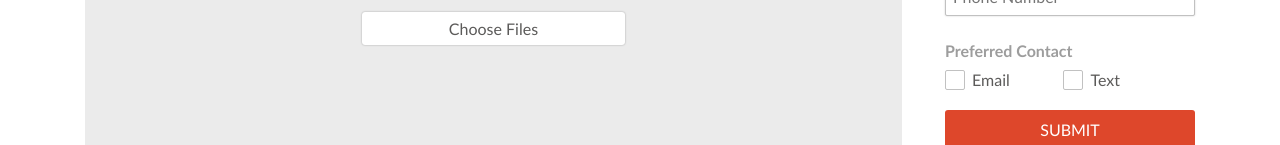
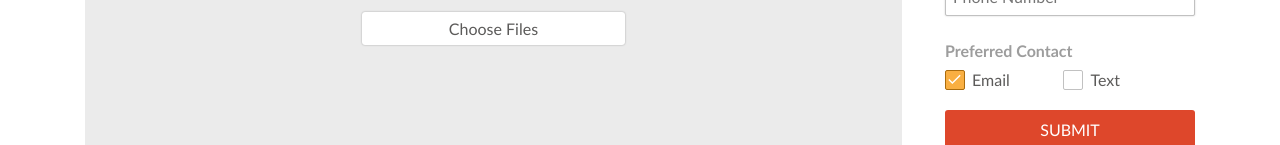
Before and after one commit to alecspringel/bring-client, a React (Create React App) app: page / in a window 1280 px wide. Both pictures are taken after a click on the element 955 px from the left and 734 px from the top of the page. Shown: the part 655-800 px from the top of the page. Built offline with nearby package versions, Linux system fonts and the light colour scheme.

Commit message:
Added invisible checkbox for accessiblity and removed dependency checkboxjs

```diff
--- a/package.json
+++ b/package.json
@@ -7,7 +7,6 @@
     "@testing-library/react": "^9.5.0",
     "@testing-library/user-event": "^7.2.1",
     "axios": "^0.21.0",
-    "checkboxjs": "^0.1.3",
     "jwt-decode": "^3.0.0",
     "react": "^17.0.1",
     "react-dom": "^17.0.1",
--- a/src/components/general/Checkbox.js
+++ b/src/components/general/Checkbox.js
@@ -4,30 +4,37 @@ import styled, { css } from "styled-components";
 // Hide checkbox visually but remain accessible to screen readers.
 // Source: https://polished.js.org/docs/#hidevisually
 
-const Checkbox = ({ className, isChecked, ...props }) => (
-  <CheckboxContainer className={className}>
-    <HiddenCheckbox checked={isChecked} {...props} />
-    <StyledCheckbox isChecked={isChecked}>
-      <Icon viewBox="0 0 24 24">
-        <polyline points="20 6 9 17 4 12" />
-      </Icon>
-    </StyledCheckbox>
-  </CheckboxContainer>
-)
+// const Checkbox = ({ className, isChecked, ...props }) => (
+//   <CheckboxContainer className={className}>
+//     <HiddenCheckbox checked={isChecked} {...props} />
+//     <StyledCheckbox isChecked={isChecked}>
+//       <Icon viewBox="0 0 24 24">
+//         <polyline points="20 6 9 17 4 12" />
+//       </Icon>
+//     </StyledCheckbox>
+//   </CheckboxContainer>
+// )
 
 // Takes a prop ('isChecked': bool) to determine if the box is checked or not
-/*
 const Checkbox = (props) => {
   return (
-    <Box isChecked={props.isChecked} {...props}>
-      <Icon viewBox="0 0 24 24" {...props}>
-        <polyline points="20 6 9 17 4 12" {...props}/>
+    <Box ischecked={props.isChecked} {...props}>
+      <HiddenCheckbox ischecked={props.isChecked} {...props} />
+      <Icon
+        tabindex={"0"}
+        viewBox="0 0 24 24"
+        onClick={props.onClick}
+        name={props.name}
+      >
+        <polyline
+          points="20 6 9 17 4 12"
+          onClick={props.onClick}
+          name={props.name}
+        />
       </Icon>
     </Box>
   );
 };
-*/
-
 
 export default Checkbox;
 
@@ -38,7 +45,27 @@ const Icon = styled.svg`
   height: 17px;
 `;
 
-  const HiddenCheckbox = styled.input.attrs({ type: 'checkbox' })`
+const Box = styled.div`
+  cursor: pointer;
+  display: flex;
+  align-items: center;
+  border: 1px solid #c1c1c1;
+  height: 20px;
+  width: 20px;
+  border-radius: 2px;
+  transition: all 150ms;
+  ${(props) =>
+    props.ischecked &&
+    css`
+      background-color: #f9af42;
+      border: 1px solid #ab6c0e;
+    `}
+  ${Icon} {
+    visibility: ${(props) => (props.ischecked ? "visible" : "hidden")};
+  }
+`;
+
+const HiddenCheckbox = styled.input.attrs({ type: "checkbox" })`
   border: 0;
   clip: rect(0 0 0 0);
   clippath: inset(50%);
@@ -49,32 +76,4 @@ const Icon = styled.svg`
   position: absolute;
   white-space: nowrap;
   width: 1px;
-  `;
-
-const StyledCheckbox = styled.div`
-  cursor: pointer;
-  display: flex;
-  align-items: center;
-  border: 1px solid #c1c1c1;
-  height: 20px;
-  width: 20px;
-  border-radius: 2px;
-  transition: all 150ms;
-  ${(props) =>
-    props.isChecked &&
-    css`
-      background-color: #F9AF42;
-      border: 1px solid #ab6c0e;
-    `}
-  ${Icon} {
-    visibility: ${(props) => (props.isChecked ? "visible" : "hidden")};
-  }
-  ${HiddenCheckbox}:focus + & {
-    box-shadow: 0 0 0 3px pink;
-  }
-  `;
-
-  const CheckboxContainer = styled.div`
-  display: inline-block;
-  vertical-align: middle;
-`
+`;
```
Also changed, not shown: 1 other file (tests, documents, lock files or other folders).
